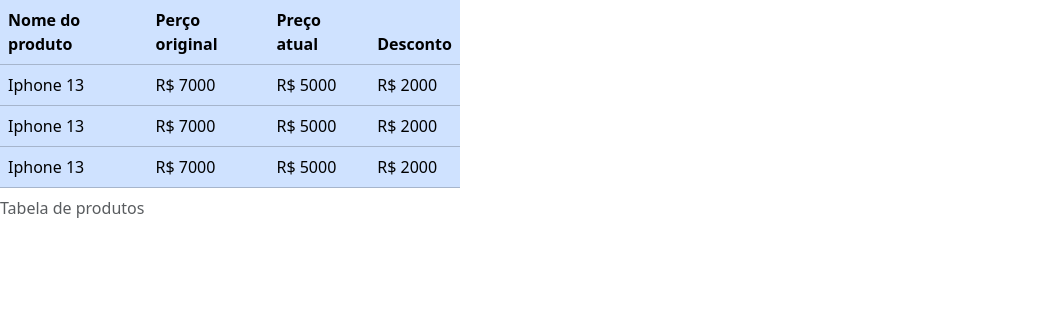
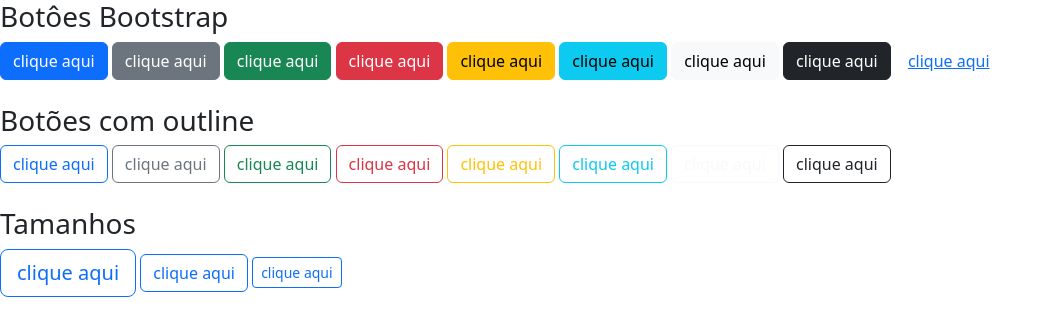
Before and after one commit to SandersonGit/BOOTSTRAP, a plain HTML site: page index.html in a window 1280 px wide. Shown: the whole page, without its empty margins (0-1052 px from the left). Drawn offline with nearby package versions, Linux system fonts and the light colour scheme.

```diff
--- a/index.html
+++ b/index.html
@@ -8,41 +8,39 @@
       href="https://cdn.jsdelivr.net/npm/bootstrap@5.3.2/dist/css/bootstrap.min.css"
     />
     <style>
-        table {
-            max-width: 460px;
-        }
+
     </style>
     <title>Document</title>
   </head>
   <body>
-    <table class="table table-primary" >
-        <caption>Tabela de produtos</caption>
-        <thead>
-            <th>Nome do produto</th>
-            <th>Perço original</th>
-            <th>Preço atual</th>
-            <th>Desconto</th>
-        </thead>
-        <tbody>
-            <tr>
-                <td>Iphone 13</td>
-                <td>R$ 7000</td>
-                <td>R$ 5000</td>
-                <td>R$ 2000</td>
-            </tr>
-            <tr>
-                <td>Iphone 13</td>
-                <td>R$ 7000</td>
-                <td>R$ 5000</td>
-                <td>R$ 2000</td>
-            </tr>
-            <tr>
-                <td>Iphone 13</td>
-                <td>R$ 7000</td>
-                <td>R$ 5000</td>
-                <td>R$ 2000</td>
-            </tr>
-        </tbody>
-    </table>
+    <h3>Botôes Bootstrap</h3>
+    <button class="btn btn-primary">clique aqui</button>
+    <button class="btn btn-secondary">clique aqui</button>
+    <button class="btn btn-success">clique aqui</button>
+    <button class="btn btn-danger">clique aqui</button>
+    <button class="btn btn-warning">clique aqui</button>
+    <button class="btn btn-info">clique aqui</button>
+    <button class="btn btn-light">clique aqui</button>
+    <button class="btn btn-dark">clique aqui</button>
+    <button class="btn btn-link">clique aqui</button>
+    <!-- outras formas de button -->
+    <br>
+    <br>
+    <h3>Botões com outline</h3>
+    <button class="btn btn-outline-primary">clique aqui</button>
+    <button class="btn btn-outline-secondary">clique aqui</button>
+    <button class="btn btn-outline-success">clique aqui</button>
+    <button class="btn btn-outline-danger">clique aqui</button>
+    <button class="btn btn-outline-warning">clique aqui</button>
+    <button class="btn btn-outline-info">clique aqui</button>
+    <button class="btn btn-outline-light">clique aqui</button>
+    <button class="btn btn-outline-dark">clique aqui</button>
+    <br>
+    <br>
+    <!-- Tamanhos dos botôes -->
+    <h3>Tamanhos</h3>
+    <button class="btn btn-outline-primary btn-lg">clique aqui</button>
+    <button class="btn btn-outline-primary btn-md">clique aqui</button>
+    <button class="btn btn-outline-primary btn-sm">clique aqui</button>
   </body>
 </html>
```
Also changed, not shown: 1acordions.html (added, +65 -0 lines).
